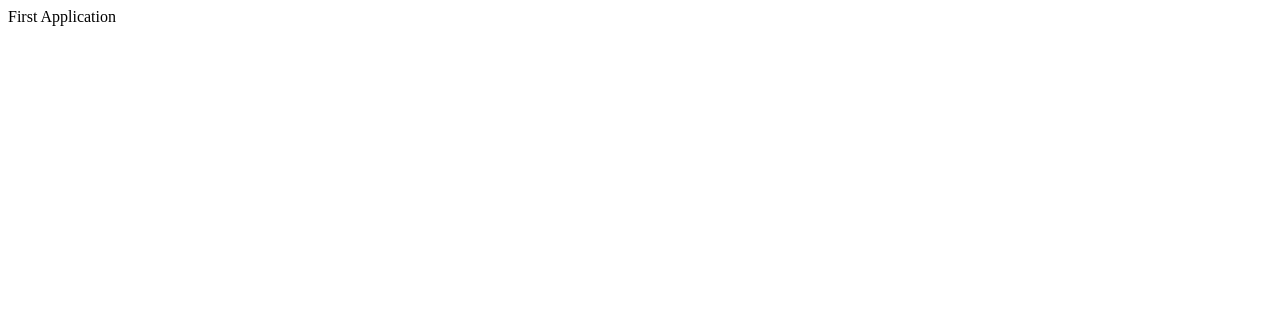
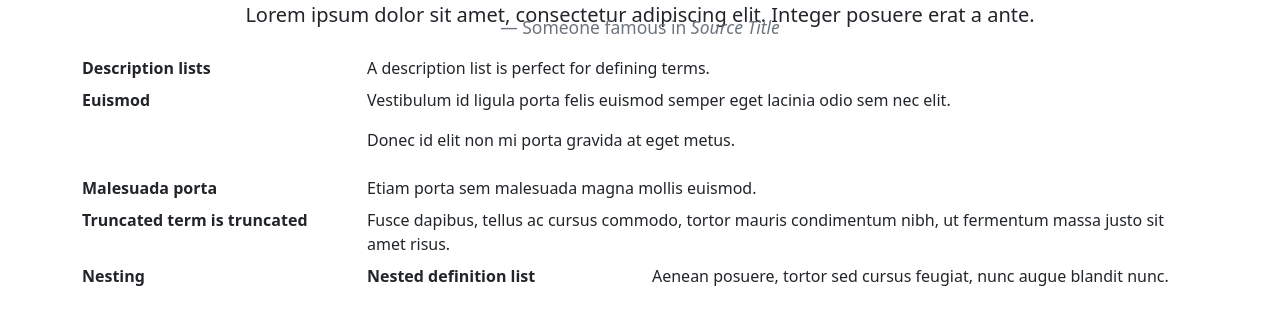
Before and after one commit to oxas/first_django_project, a Django app: page / in a window 1280 px wide. Before the commit the part shown is almost empty. Shown: the top 325 px of the page. Run offline with Django 3.2, Linux system fonts and the light colour scheme.

Commit message:
second commit from Atlas

```diff
--- a/first_app/urls.py
+++ b/first_app/urls.py
@@ -1,6 +1,7 @@
 from django.urls import path, re_path
-from .views import home
+from .views import homeHtml, home
 
 urlpatterns = [
-    re_path(r'^$', home, name='home')
+    re_path(r'^$', homeHtml, name='homeHtml'),
+    path('/home', home, name = 'home')
 ]
--- a/first_app/views.py
+++ b/first_app/views.py
@@ -1,4 +1,12 @@
 from django.http import HttpResponse
+from django.template import loader
 
 def home(request):
     return HttpResponse('First Application')
+
+
+def homeHtml(request):
+    template = loader.get_template('first_app/home.html')
+    context = {'context':"App context",
+    }
+    return HttpResponse(template.render(context, request))
--- a/templates/common.html
+++ b/templates/common.html
@@ -6,17 +6,22 @@
 <html>
     <head>
         <meta charset="utf-8">
+        <html lang="en">
         <meta http-equiv="X-UA-Compatible" content="IE=edge">
-        <title></title>
+        <title> {% block title %}Fist Project Title{% endblock %}</title>
+        <link rel="icon" href="https://love2dev.com/img/2000px-instagram_logo_2016svg-2000x2000.png">
         <meta name="description" content="">
         <meta name="viewport" content="width=device-width, initial-scale=1">
         <link href="https://cdn.jsdelivr.net/npm/bootstrap@5.0.0-beta1/dist/css/bootstrap.min.css" rel="stylesheet" integrity="sha384-giJF6kkoqNQ00vy+HMDP7azOuL0xtbfIcaT9wjKHr8RbDVddVHyTfAAsrekwKmP1" crossorigin="anonymous">
     </head>
 
     <body>
-        <!--[if lt IE 7]>
-            <p class="browsehappy">You are using an <strong>outdated</strong> browser. Please <a href="#">upgrade your browser</a> to improve your experience.</p>
-        <![endif]-->
+
+        <div class="container">
+        {% block contents %}
+        {% endblock %}
+        </div>
+
 
         <script src="https://cdn.jsdelivr.net/npm/bootstrap@5.0.0-beta1/dist/js/bootstrap.bundle.min.js" integrity="sha384-ygbV9kiqUc6oa4msXn9868pTtWMgiQaeYH7/t7LECLbyPA2x65Kgf80OJFdroafW" crossorigin="anonymous"></script>
     </body>
--- a/templates/first_app/home.html
+++ b/templates/first_app/home.html
@@ -1 +1,38 @@
-{{{% extends '/templates/common.html' %}}}
+{% extends 'common.html' %}
+
+{% block title %}
+This is the Title
+{% endblock %}
+
+
+{% block contents %}
+<blockquote class="blockquote text-center">
+  <p class="mb-0">Lorem ipsum dolor sit amet, consectetur adipiscing elit. Integer posuere erat a ante.</p>
+  <footer class="blockquote-footer">Someone famous in <cite title="Source Title">Source Title</cite></footer>
+</blockquote>
+
+<dl class="row">
+  <dt class="col-sm-3">Description lists</dt>
+  <dd class="col-sm-9">A description list is perfect for defining terms.</dd>
+
+  <dt class="col-sm-3">Euismod</dt>
+  <dd class="col-sm-9">
+    <p>Vestibulum id ligula porta felis euismod semper eget lacinia odio sem nec elit.</p>
+    <p>Donec id elit non mi porta gravida at eget metus.</p>
+  </dd>
+
+  <dt class="col-sm-3">Malesuada porta</dt>
+  <dd class="col-sm-9">Etiam porta sem malesuada magna mollis euismod.</dd>
+
+  <dt class="col-sm-3 text-truncate">Truncated term is truncated</dt>
+  <dd class="col-sm-9">Fusce dapibus, tellus ac cursus commodo, tortor mauris condimentum nibh, ut fermentum massa justo sit amet risus.</dd>
+
+  <dt class="col-sm-3">Nesting</dt>
+  <dd class="col-sm-9">
+    <dl class="row">
+      <dt class="col-sm-4">Nested definition list</dt>
+      <dd class="col-sm-8">Aenean posuere, tortor sed cursus feugiat, nunc augue blandit nunc.</dd>
+    </dl>
+  </dd>
+</dl>
+{% endblock contents %}
```
